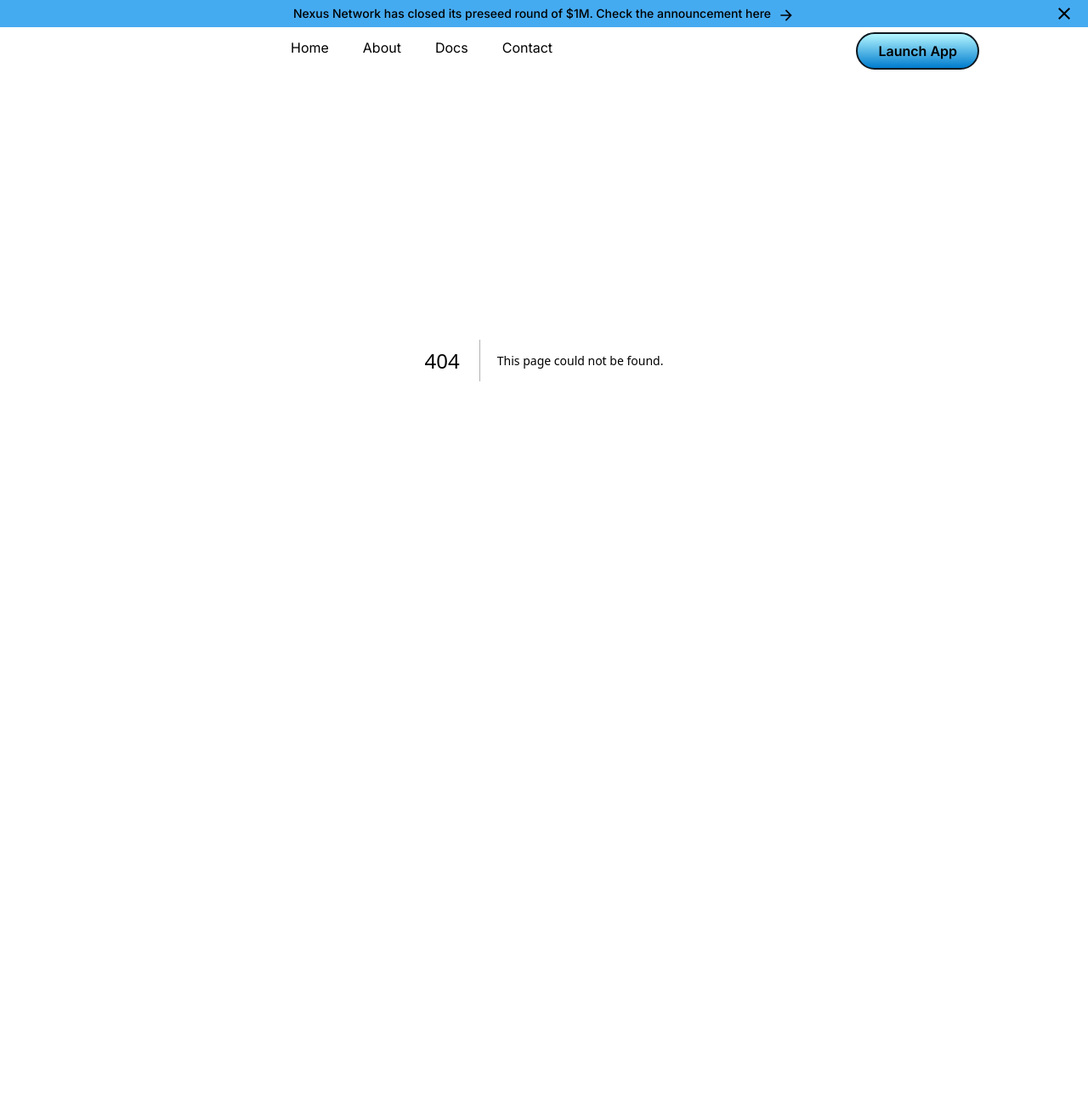
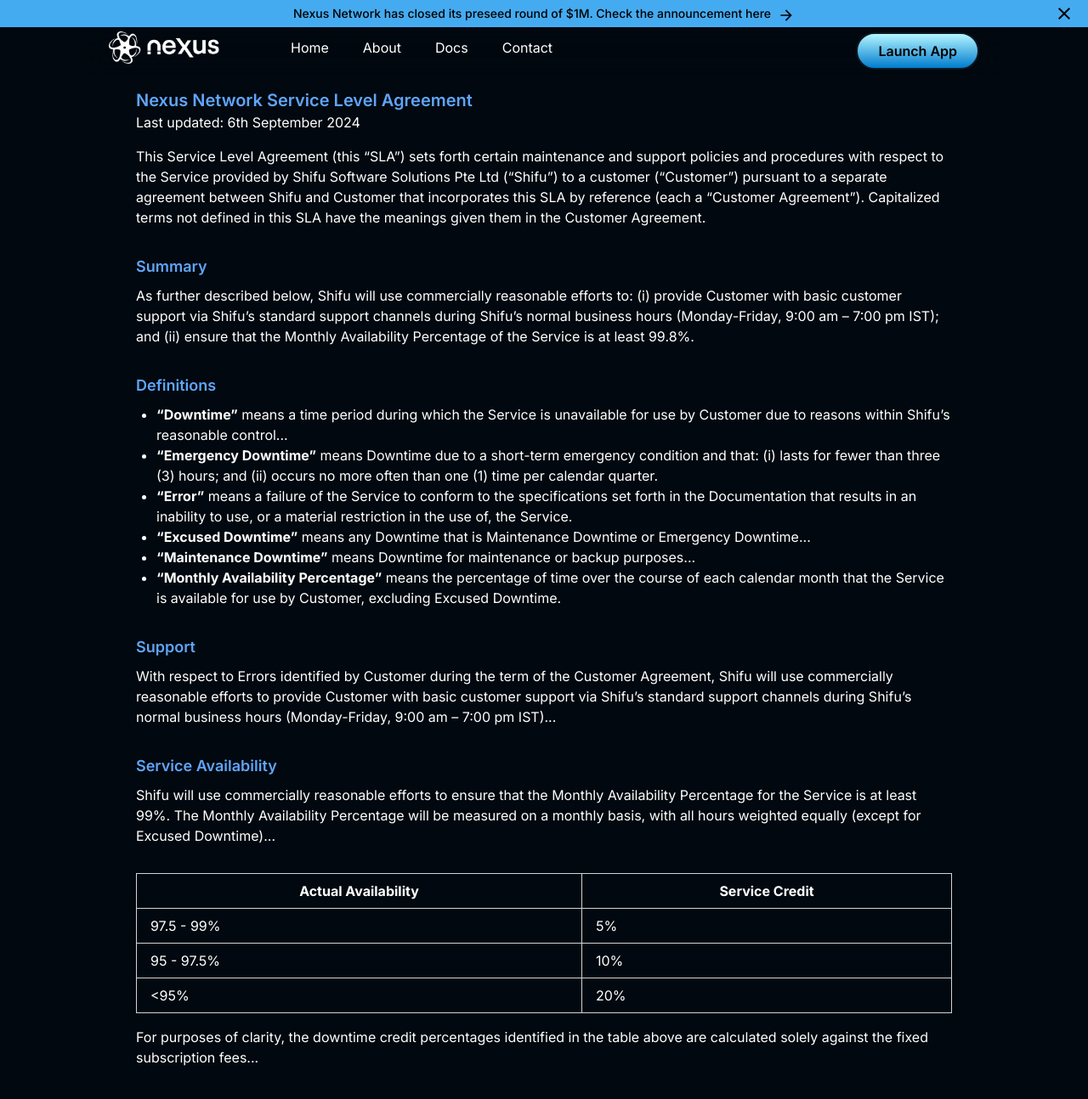
Before and after one commit to Nexus-2023/Nexus-Website, a Next.js app: page /raas/sla in a window 1280 px wide. Before the commit this address had no page. Shown: the top 1294 px of the page at 85% size. Before the commit the page ends 824 px from the top, so only its background shows below. Built offline with nearby package versions, Linux system fonts and the light colour scheme.

Commit message:
feat : SLA page added

```diff
--- /dev/null
+++ b/src/app/raas/sla/page.tsx
@@ -0,0 +1,124 @@
+import React from "react"
+
+const SLApage = () => {
+  return (
+    <div className="px-24 pb-16">
+      <div className="px-16 w-full flex flex-col">
+        <h1 className="text-xl font-semibold text-blue-400">
+          Nexus Network Service Level Agreement
+        </h1>
+        <p>Last updated: 6th September 2024</p>
+
+        <p className="mt-4">
+          This Service Level Agreement (this “SLA”) sets forth certain
+          maintenance and support policies and procedures with respect to the
+          Service provided by Shifu Software Solutions Pte Ltd (“Shifu”) to a
+          customer (“Customer”) pursuant to a separate agreement between Shifu
+          and Customer that incorporates this SLA by reference (each a “Customer
+          Agreement”). Capitalized terms not defined in this SLA have the
+          meanings given them in the Customer Agreement.
+        </p>
+
+        <h2 className="text-lg font-semibold mt-8 text-blue-400">Summary</h2>
+        <p className="mt-2">
+          As further described below, Shifu will use commercially reasonable
+          efforts to: (i) provide Customer with basic customer support via
+          Shifu’s standard support channels during Shifu’s normal business hours
+          (Monday-Friday, 9:00 am – 7:00 pm IST); and (ii) ensure that the
+          Monthly Availability Percentage of the Service is at least 99.8%.
+        </p>
+
+        <h2 className="text-lg font-semibold mt-8 text-blue-400">
+          Definitions
+        </h2>
+        <ul className="list-disc ml-6 mt-2">
+          <li>
+            <strong>“Downtime”</strong> means a time period during which the
+            Service is unavailable for use by Customer due to reasons within
+            Shifu’s reasonable control...
+          </li>
+          <li>
+            <strong>“Emergency Downtime”</strong> means Downtime due to a
+            short-term emergency condition and that: (i) lasts for fewer than
+            three (3) hours; and (ii) occurs no more often than one (1) time per
+            calendar quarter.
+          </li>
+          <li>
+            <strong>“Error”</strong> means a failure of the Service to conform
+            to the specifications set forth in the Documentation that results in
+            an inability to use, or a material restriction in the use of, the
+            Service.
+          </li>
+          <li>
+            <strong>“Excused Downtime”</strong> means any Downtime that is
+            Maintenance Downtime or Emergency Downtime...
+          </li>
+          <li>
+            <strong>“Maintenance Downtime”</strong> means Downtime for
+            maintenance or backup purposes...
+          </li>
+          <li>
+            <strong>“Monthly Availability Percentage”</strong> means the
+            percentage of time over the course of each calendar month that the
+            Service is available for use by Customer, excluding Excused
+            Downtime.
+          </li>
+        </ul>
+
+        <h2 className="text-lg font-semibold mt-8 text-blue-400">Support</h2>
+        <p className="mt-2">
+          With respect to Errors identified by Customer during the term of the
+          Customer Agreement, Shifu will use commercially reasonable efforts to
+          provide Customer with basic customer support via Shifu’s standard
+          support channels during Shifu’s normal business hours (Monday-Friday,
+          9:00 am – 7:00 pm IST)...
+        </p>
+
+        <h2 className="text-lg font-semibold mt-8 text-blue-400">
+          Service Availability
+        </h2>
+        <p className="mt-2">
+          Shifu will use commercially reasonable efforts to ensure that the
+          Monthly Availability Percentage for the Service is at least 99%. The
+          Monthly Availability Percentage will be measured on a monthly basis,
+          with all hours weighted equally (except for Excused Downtime)...
+        </p>
+
+        <table className="mt-8 border-collapse border border-gray-300">
+          <thead>
+            <tr>
+              <th className="border border-gray-300 px-4 py-2">
+                Actual Availability
+              </th>
+              <th className="border border-gray-300 px-4 py-2">
+                Service Credit
+              </th>
+            </tr>
+          </thead>
+          <tbody>
+            <tr>
+              <td className="border border-gray-300 px-4 py-2">97.5 - 99%</td>
+              <td className="border border-gray-300 px-4 py-2">5%</td>
+            </tr>
+            <tr>
+              <td className="border border-gray-300 px-4 py-2">95 - 97.5%</td>
+              <td className="border border-gray-300 px-4 py-2">10%</td>
+            </tr>
+            <tr>
+              <td className="border border-gray-300 px-4 py-2">{"<95%"}</td>
+              <td className="border border-gray-300 px-4 py-2">20%</td>
+            </tr>
+          </tbody>
+        </table>
+
+        <p className="mt-4">
+          For purposes of clarity, the downtime credit percentages identified in
+          the table above are calculated solely against the fixed subscription
+          fees...
+        </p>
+      </div>
+    </div>
+  )
+}
+
+export default SLApage
--- a/src/components/Common/navbar.tsx
+++ b/src/components/Common/navbar.tsx
@@ -72,29 +72,11 @@
   }
   const ref = useRef<HTMLDivElement>(null)
 
-  // useEffect(() => {
-  //   window.addEventListener("scroll", handleScroll)
-
-  //   return () => {
-  //     window.removeEventListener("scroll", handleScroll)
-  //   }
-  // }, [navbarRef])
-
   return (
-    // <div className="flex justify-center  " ref={ref}>
-    <div className="flex justify-center  " >
-      {/* <nav
+    <div className="flex justify-center h-[5rem] ">
+      <nav
         className=" backdrop-blur-lg z-30  sm:px-8 px-0 w-full   rounded-2xl fixed mx-auto  md:max-w-[85vw]     "
         aria-labelledby="menu-button"
-        ref={navbarRef}
-        onMouseEnter={handleMouseEnter}
-        onMouseLeave={handleMouseLeave}
-      > */}
-            <nav
-        className=" backdrop-blur-lg z-30  sm:px-8 px-0 w-full   rounded-2xl fixed mx-auto  md:max-w-[85vw]     "
-        aria-labelledby="menu-button"
-
-
       >
         <Toolbar disableGutters>
           <Box
@@ -320,15 +302,20 @@
           </Box>
 
           <Box>
-          <div>
-                <a href="https://testnet.app.nexusnetwork.live/?destinationChain=nexus-orbit-chain&sourceChain=holesky" target="_blank">
-                <button className="backdrop-blur mt-2 rounded-3xl  bg-gradient-to-t   from-[var(--scedule-call-from-gradient)]  to-[var(--scedule-call-to-gradient)]  hover:from-[var(--scedule-call-hover-from-gradient)] hover:to-[var(--scedule-call-hover-to-gradient)]    transition  ease-in-out duration-500  hover:scale-110     text-black  font-semibold px-6 py-2 border-2 border-[var(--page-border)]" title="Nexus Orbit Dapp">
-                Launch App
-              </button>
-                </a>
+            <div>
+              <a
+                href="https://testnet.app.nexusnetwork.live/?destinationChain=nexus-orbit-chain&sourceChain=holesky"
+                target="_blank"
+              >
+                <button
+                  className="backdrop-blur mt-2 rounded-3xl  bg-gradient-to-t   from-[var(--scedule-call-from-gradient)]  to-[var(--scedule-call-to-gradient)]  hover:from-[var(--scedule-call-hover-from-gradient)] hover:to-[var(--scedule-call-hover-to-gradient)]    transition  ease-in-out duration-500  hover:scale-110     text-black  font-semibold px-6 py-2 border-2 border-[var(--page-border)]"
+                  title="Nexus Orbit Dapp"
+                >
+                  Launch App
+                </button>
+              </a>
             </div>
           </Box>
-
         </Toolbar>
       </nav>
     </div>
```
